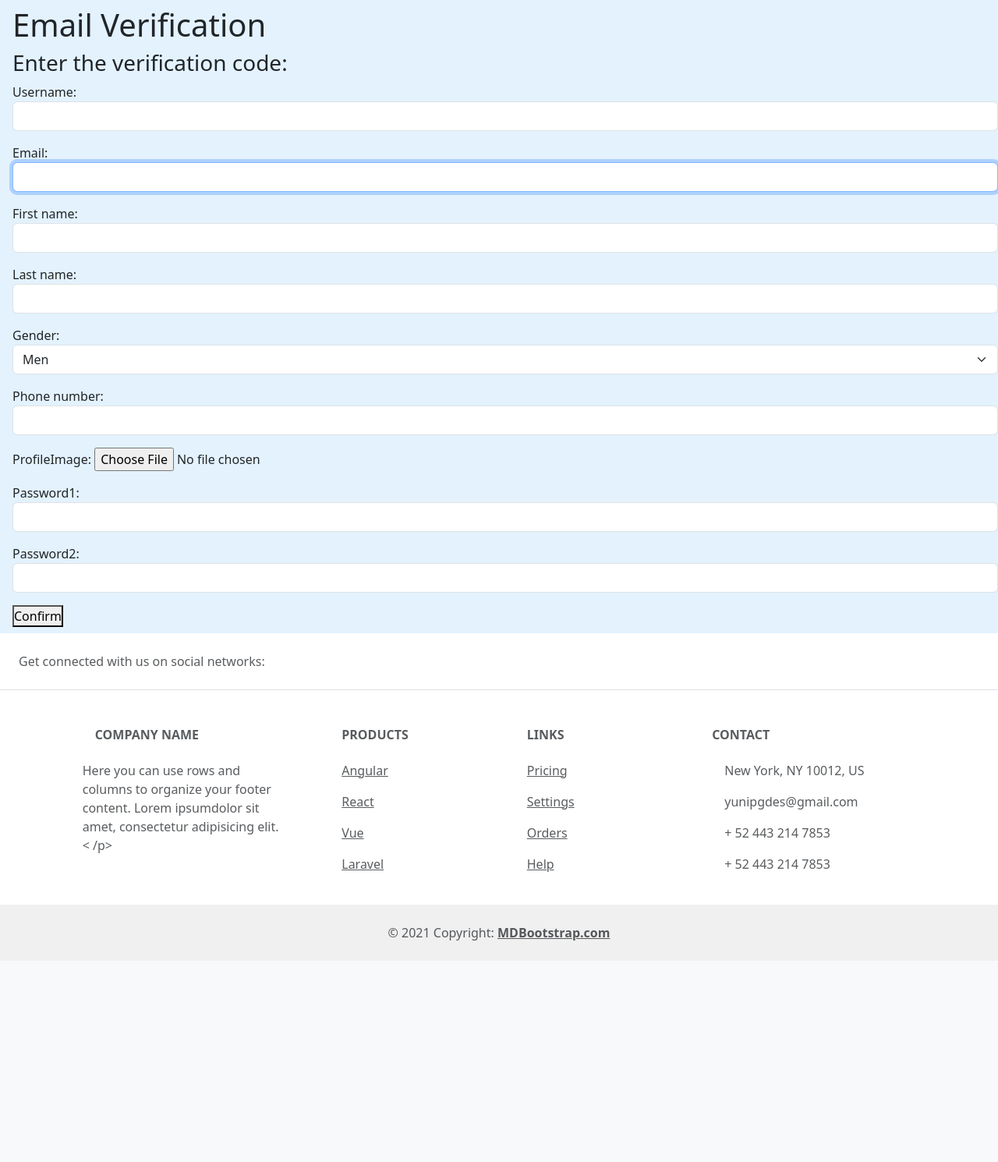
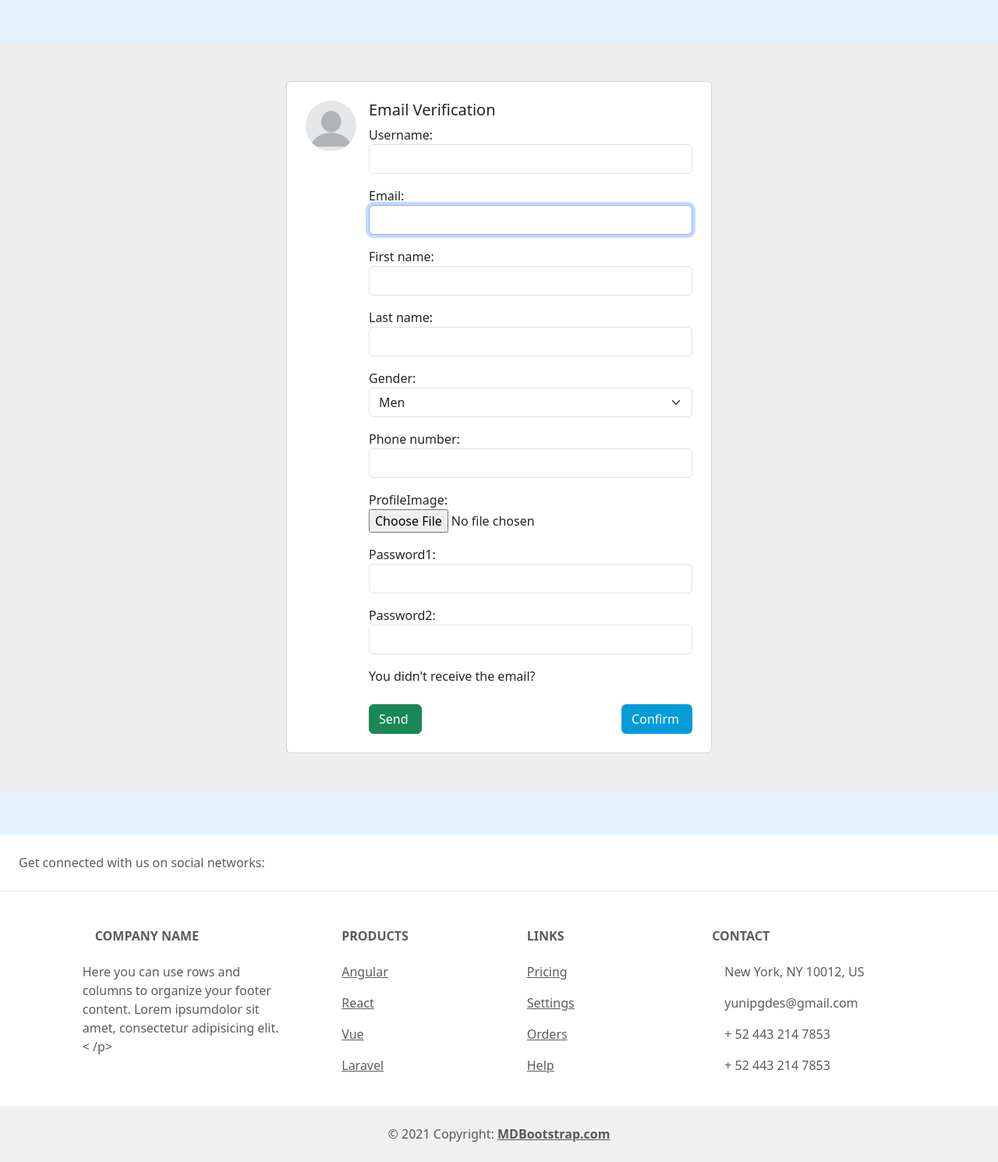
Before and after one commit to josejuniorpg/Sheduler, a Django app: template templates/users/verification.html in a window 1280 px wide. Shown: the part 72-1562 px from the top of the page at 78% size. Before the commit the page ends 1278 px from the top, so only its background shows below. Run offline with Django 4.2, Linux system fonts and the light colour scheme; the template is opened without the code that fills it: values that come from a table or form of the project are taken from there, others are empty; some libraries are stand-ins or nearby versions.

Commit message:
Profile Photo in Code Verification and Styles and Traducctions.

```diff
--- a/applications/users/forms.py
+++ b/applications/users/forms.py
@@ -42,7 +42,8 @@ class UserRegisterForm(UserCreationForm):
 
 
 class VerificationForm(forms.Form):
-    code_verification = forms.CharField(required=True)
+    code_verification = forms.CharField(label=_('Code Verification'), required=True,
+                                        widget=forms.PasswordInput(attrs={'class': 'form-control'}))
 
     def __init__(self, pk, *args, **kwargs):
         self.id_user = pk
--- a/applications/users/models.py
+++ b/applications/users/models.py
@@ -23,7 +23,7 @@ class User(AbstractBaseUser, PermissionsMixin, TimeStampedModel):
     email = models.EmailField(unique=True)
     first_name = models.CharField(max_length=50, blank=True)
     last_name = models.CharField(max_length=50, blank=True)
-    status = models.BooleanField(default=True)  # todo maybe change the name to is_delete
+    status = models.BooleanField(default=True)
     gender = models.CharField(max_length=1, choices=GENDER_CHOICES, blank=True)
     code_verification = models.CharField(max_length=6, blank=True)
     phone_number = PhoneNumberField(blank=True) #todo make unique phone
--- a/static/css/styles.css
+++ b/static/css/styles.css
@@ -14,7 +14,7 @@
 /*Body class*/
 ._main-home {
     margin-top: 5rem;
-    margin-left: 1rem;
+    /*margin-left: 1rem;*/
     flex: 1;
 }
 
@@ -82,7 +82,7 @@
     position: absolute;
     width: 100%;
     overflow: auto;
-    box-shadow: 0px 10px 10px 0px rgba(0, 0, 0, 0.4);
+    box-shadow: 0 10px 10px 0 rgba(0, 0, 0, 0.4);
     background-color: #048ABF;
 }
 
--- a/templates/users/verification.html
+++ b/templates/users/verification.html
@@ -14,11 +14,48 @@
 
 {% block content %}
     <main class="_main-home">
-        <h1>{% trans "Email Verification" %}</h1>
-        <h3>{% trans "Enter the verification code" %}:</h3>
-        <form method="post">{% csrf_token %}
-            {{ form.as_p }}
-            <button type="submit">{% trans "Confirm" %}</button>
-        </form>
+
+        <section style="background-color: #eeeeee;  height: 100%; width: 100% ">
+            <div class="container my-5 py-5 text-dark">
+                <div class="row d-flex justify-content-center">
+                    <div class="col-md-10 col-lg-8 col-xl-6">
+                        <div class="card">
+                            <form method="post" enctype="multipart/form-data"> {% csrf_token %}
+                                <div class="card-body p-4">
+                                    <div class="d-flex flex-start w-100">
+                                        {% if user.profile_image %}
+                                            <img class="rounded-circle shadow-1-strong me-3"
+                                                 src="{{ user.profile_image.url }}" alt="avatar"
+                                                 width="65"
+                                                 height="65"/>
+                                        {% else %}
+                                            <img class="rounded-circle shadow-1-strong me-3"
+                                                 src="{% static "img/Anon_profile.png" %}" alt="avatar"
+                                                 width="65"
+                                                 height="65"/>
+                                        {% endif %}
+                                        <div class="w-100">
+                                            <h5>{% trans "Email Verification" %}</h5>
+                                            <div class="form-outline">
+                                                {{ form.as_p }}
+                                                <label class="form-label" for="textAreaExample">{% trans "You didn't receive the email?" %}</label>
+                                            </div>
+                                            <div class="d-flex justify-content-between mt-3">
+                                                <button type="button" class="btn btn-success">
+                                                    {% trans "Send" %}
+                                                    <i class="fas fa-long-arrow-alt-right ms-1"></i>
+                                                </button>
+                                                <button class="btn _button-register" type="submit">{% trans "Confirm" %}<i
+                                                        class="fas fa-solid fa-check-circle ms-1"></i></button>
+                                            </div>
+                                        </div>
+                                    </div>
+                                </div>
+                            </form>
+                        </div>
+                    </div>
+                </div>
+            </div>
+        </section>
     </main>
 {% endblock content %}
```
Also changed, not shown: applications/users/views.py (+7 -1 lines), locale/en/LC_MESSAGES/django.po, locale/es/LC_MESSAGES/django.po, static/img/Anon_profile.png (added), 1 other file.
